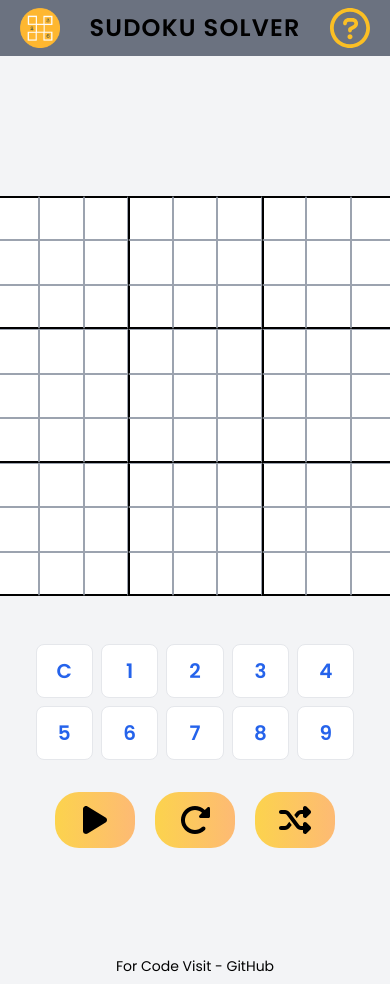
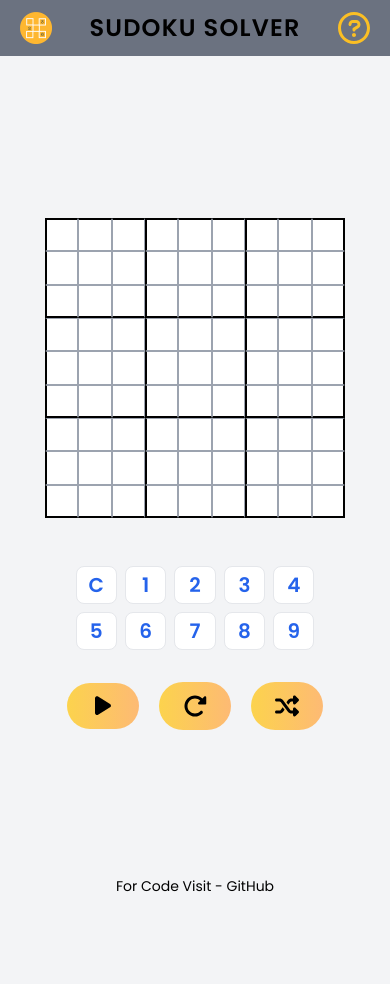
Before and after one commit to s4shibam/sudoku-wizard, a website built with Vite: page index.html in a window 390 px wide. After the commit the page ends 904 px from the top, so only its background shows below. Built offline with nearby package versions, Linux system fonts and the light colour scheme.

Commit message:
first commit

```diff
--- a/index.html
+++ b/index.html
@@ -25,16 +25,16 @@
         <link rel="icon" type="image/x-icon" href="./logo.ico" />
     </head>
     <!-- Body Starts -->
-    <body class="m-0 p-0 min-h-screen bg-gray-100 text-black font-poppins">
+    <body class="m-0 p-0 bg-gray-100 text-black font-poppins">
         <!-- Navigation Bar Starts -->
         <nav
-            class="px-5 sm:px-10 py-2 top-0 flex items-center justify-between absolute w-full bg-gray-500"
+            class="px-5 sm:px-10 py-3 flex items-center justify-between absolute w-full bg-gray-500"
         >
             <!-- Logo Starts -->
             <img
                 src="./logo.ico"
                 alt="Logo Image"
-                class="w-10 sm:w-14 cursor-pointer"
+                class="w-8 sm:w-14 cursor-pointer"
                 id="logo"
             />
             <!-- Logo Ends -->
@@ -55,7 +55,7 @@
                 <svg
                     data-tooltip-target="tooltip-about"
                     data-tooltip-placement="left"
-                    class="w-10 sm:w-14 fill-amber-400 hover:fill-amber-500 cursor-pointer"
+                    class="w-8 sm:w-14 fill-amber-400 hover:fill-amber-500 cursor-pointer"
                     xmlns="http://www.w3.org/2000/svg"
                     viewBox="0 0 512 512"
                 >
@@ -78,11 +78,11 @@
 
         <!-- Container Starts -->
         <div
-            class="container mt-20 lg:pb-28 min-h-screen max-w-full flex justify-center items-center flex-col lg:flex-row"
+            class="container pt-16 lg:mb-24 min-h-screen max-w-full flex justify-center items-center flex-col lg:flex-row"
         >
             <!-- Sudoku Board/Grid Starts -->
             <div
-                class="sudoku-board mt-12 m-8 h-[400px] sm:h-[500px] w-[400px] sm:w-[500px] flex flex-wrap"
+                class="sudoku-board mt-12 m-8 h-[300px] sm:h-[500px] w-[300px] sm:w-[500px] flex flex-wrap"
             >
                 <!-- Sudoku Cells (Injected by JavaScript)-->
             </div>
@@ -118,7 +118,7 @@
                         id="start"
                     >
                         <svg
-                            class="w-6"
+                            class="w-4 sm:w-6"
                             xmlns="http://www.w3.org/2000/svg"
                             viewBox="0 0 384 512"
                         >
@@ -132,7 +132,7 @@
                         role="tooltip"
                         class="tooltip absolute z-10 invisible inline-block px-3 py-2 text-sm font-medium text-black bg-amber-400 rounded-lg shadow-sm opacity-0 dark:bg-gray-700 transition-opacity delay-700"
                     >
-                        Start Solving The Sudoku Game!
+                        Solve Puzzle!
                         <div class="tooltip-arrow" data-popper-arrow></div>
                     </div>
                     <button
@@ -143,7 +143,7 @@
                         id="reset"
                     >
                         <svg
-                            class="w-8"
+                            class="w-6 sm:w-8"
                             xmlns="http://www.w3.org/2000/svg"
                             viewBox="0 0 512 512"
                         >
@@ -157,7 +157,7 @@
                         role="tooltip"
                         class="tooltip absolute z-10 invisible inline-block px-3 py-2 text-sm font-medium text-black bg-amber-400 rounded-lg shadow-sm opacity-0 dark:bg-gray-700 transition-opacity delay-700"
                     >
-                        Reset Sudoku Board!
+                        Reset Puzzle!
                         <div class="tooltip-arrow" data-popper-arrow></div>
                     </div>
                     <button
@@ -168,7 +168,7 @@
                         id="random"
                     >
                         <svg
-                            class="w-8"
+                            class="w-6 sm:w-8"
                             xmlns="http://www.w3.org/2000/svg"
                             viewBox="0 0 512 512"
                         >
@@ -182,7 +182,7 @@
                         role="tooltip"
                         class="tooltip absolute z-10 invisible inline-block px-3 py-2 text-sm font-medium text-black bg-amber-400 rounded-lg shadow-sm opacity-0 dark:bg-gray-700 transition-opacity delay-700"
                     >
-                        Generate Random Sudoku Board to Solve!
+                        Random Puzzle!
                         <div class="tooltip-arrow" data-popper-arrow></div>
                     </div>
                 </div>
--- a/style.css
+++ b/style.css
@@ -15,7 +15,7 @@
         @apply bg-transparent;
     }
     .cell {
-        @apply h-[calc(100%_/_9)] w-[calc(100%_/_9)] text-xl sm:text-3xl font-bold flex justify-center items-center text-gray-900 focus:outline-none bg-white border border-gray-400 hover:bg-gray-100 hover:text-blue-700 dark:focus:ring-gray-700 dark:bg-gray-800 dark:text-gray-400 dark:border-gray-600 dark:hover:text-white dark:hover:bg-gray-700 cursor-pointer;
+        @apply h-[calc(100%_/_9)] w-[calc(100%_/_9)] text-xl sm:text-3xl font-bold flex justify-center items-center text-gray-900 focus:outline-none bg-white border border-gray-400 hover:bg-gray-100 hover:text-blue-700 cursor-pointer;
     }
 
     .input-cell {
@@ -23,7 +23,7 @@
     }
 
     .number-button {
-        @apply py-3 px-5 text-xl sm:text-3xl font-bold text-blue-600 focus:outline-none bg-white rounded-lg text-center border border-gray-200 hover:bg-amber-300 hover:text-gray-900 dark:bg-gray-800 dark:text-gray-400 dark:border-gray-600 dark:hover:text-white dark:hover:bg-gray-700 transition-all duration-500 ease-in-out hover:scale-110 cursor-pointer  disabled:opacity-50 disabled:pointer-events-none disabled:cursor-not-allowed;
+        @apply px-3 py-1 sm:px-5 sm:py-3 text-xl sm:text-3xl font-bold text-blue-600 focus:outline-none bg-white rounded-lg text-center border border-gray-200 hover:bg-amber-300 hover:text-gray-900 transition-all duration-500 ease-in-out hover:scale-110 cursor-pointer  disabled:opacity-50 disabled:pointer-events-none disabled:cursor-not-allowed;
     }
 
     .number-button-selected {
@@ -34,6 +34,6 @@
     }
 
     .tooltip-element {
-        @apply absolute z-10 invisible inline-block px-3 py-2 text-sm font-medium text-white bg-gray-900 rounded-lg shadow-sm opacity-0 dark:bg-gray-700 transition-opacity delay-500;
+        @apply absolute z-10 invisible inline-block px-3 py-2 text-sm font-medium text-white bg-gray-900 rounded-lg shadow-sm opacity-0 transition-opacity delay-500;
     }
 }
```
